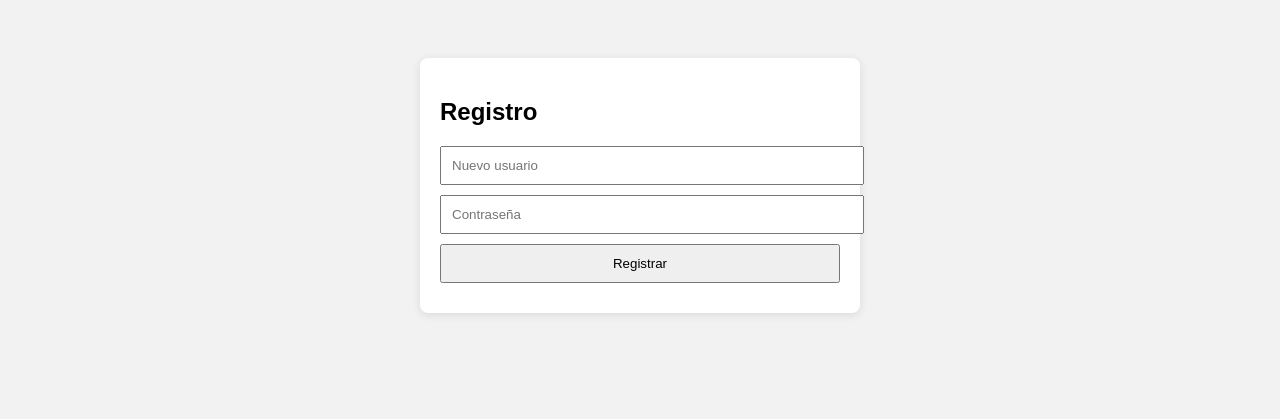
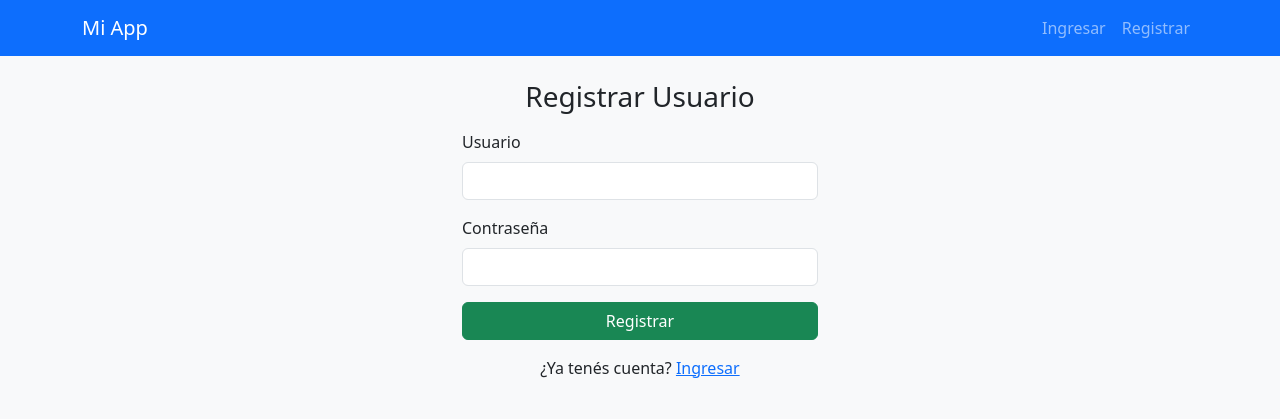
Before and after one commit to elpastorcito/recibo-viandas, a Flask app: template templates/registro.html in a window 1280 px wide. Shown: the top 419 px of the page. Run offline with Flask 3, Linux system fonts and the light colour scheme; the template is opened without the code that fills it, so the values that code supplies are empty; data comes from the database, SQL or seed files in the repository.

Commit message:
Update registro.html

```diff
--- a/templates/registro.html
+++ b/templates/registro.html
@@ -1,22 +1,23 @@
-<!doctype html>
-<html lang="es">
-  <head>
-    <meta charset="utf-8">
-    <title>Registro</title>
-    <style>
-      body { font-family: Arial, sans-serif; background: #f2f2f2; padding: 50px; }
-      .form-container { background: white; padding: 20px; border-radius: 8px; max-width: 400px; margin: auto; box-shadow: 0 2px 10px rgba(0,0,0,0.1); }
-      input { display: block; width: 100%; padding: 10px; margin: 10px 0; }
-    </style>
-  </head>
-  <body>
-    <div class="form-container">
-      <h2>Registro</h2>
-      <form method="POST">
-        <input type="text" name="username" placeholder="Nuevo usuario" required>
-        <input type="password" name="password" placeholder="Contraseña" required>
-        <input type="submit" value="Registrar">
-      </form>
-    </div>
-  </body>
-</html>
+{% extends "base.html" %}
+{% block title %}Registrar{% endblock %}
+{% block content %}
+<div class="row justify-content-center">
+  <div class="col-md-4">
+    <h3 class="mb-3 text-center">Registrar Usuario</h3>
+    <form method="POST">
+      <div class="mb-3">
+        <label for="username" class="form-label">Usuario</label>
+        <input type="text" name="username" id="username" class="form-control" required />
+      </div>
+      <div class="mb-3">
+        <label for="password" class="form-label">Contraseña</label>
+        <input type="password" name="password" id="password" class="form-control" required />
+      </div>
+      <button class="btn btn-success w-100" type="submit">Registrar</button>
+    </form>
+    <p class="mt-3 text-center">
+      ¿Ya tenés cuenta? <a href="{{ url_for('login') }}">Ingresar</a>
+    </p>
+  </div>
+</div>
+{% endblock %}
```
